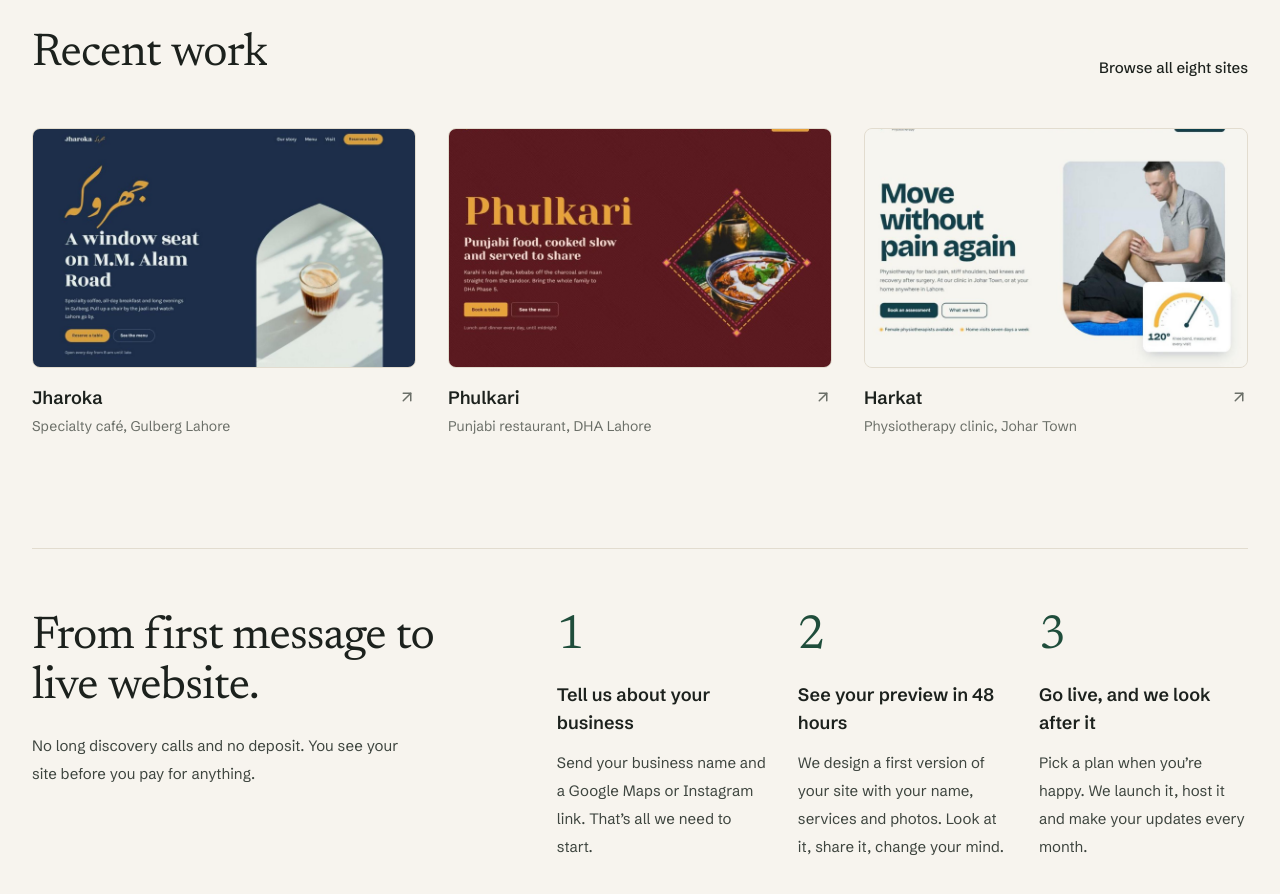
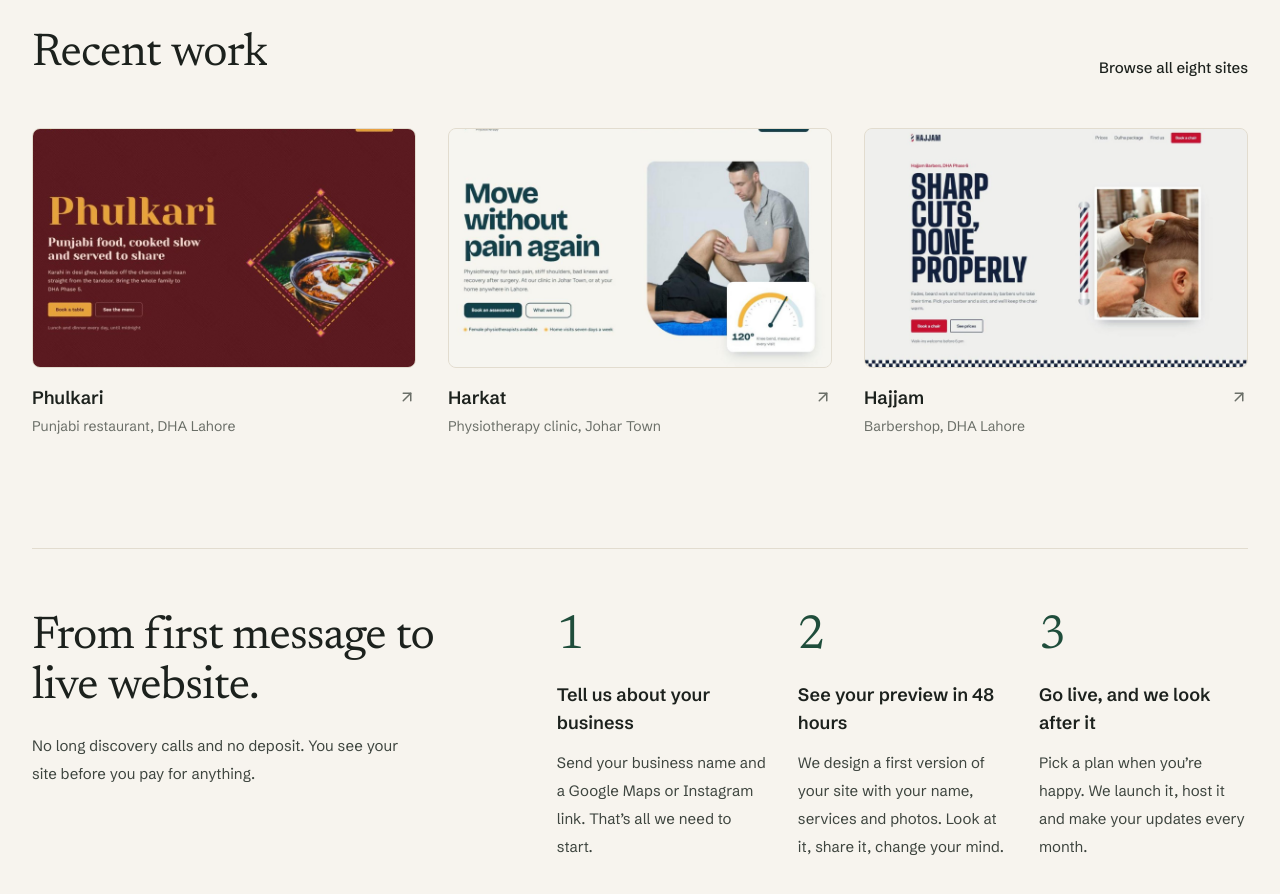
Before and after one commit to Awaiz11/Nexaflow, a Next.js app: page / in a window 1280 px wide. Shown: the part 1460-2354 px from the top of the page. Built offline with nearby package versions, Linux system fonts and the light colour scheme.

Commit message:
Add files via upload

```diff
--- a/src/app/page.tsx
+++ b/src/app/page.tsx
@@ -12,12 +12,6 @@ const ease = [0.16, 1, 0.3, 1] as const;
 
 const recentWork = [
   {
-    name: "Jharoka",
-    kind: "Specialty café, Gulberg Lahore",
-    url: "https://jharoka-cafe.vercel.app/",
-    image: "/jharoka-shot.jpg",
-  },
-  {
     name: "Phulkari",
     kind: "Punjabi restaurant, DHA Lahore",
     url: "https://phulkari-restaurant.vercel.app/",
@@ -28,6 +22,12 @@ const recentWork = [
     kind: "Physiotherapy clinic, Johar Town",
     url: "https://harkat-physio.vercel.app/",
     image: "/harkat-shot.jpg",
+  },
+  {
+    name: "Hajjam",
+    kind: "Barbershop, DHA Lahore",
+    url: "https://hajjam-barbers.vercel.app/",
+    image: "/hajjam-shot.jpg",
   },
 ];
 
```
